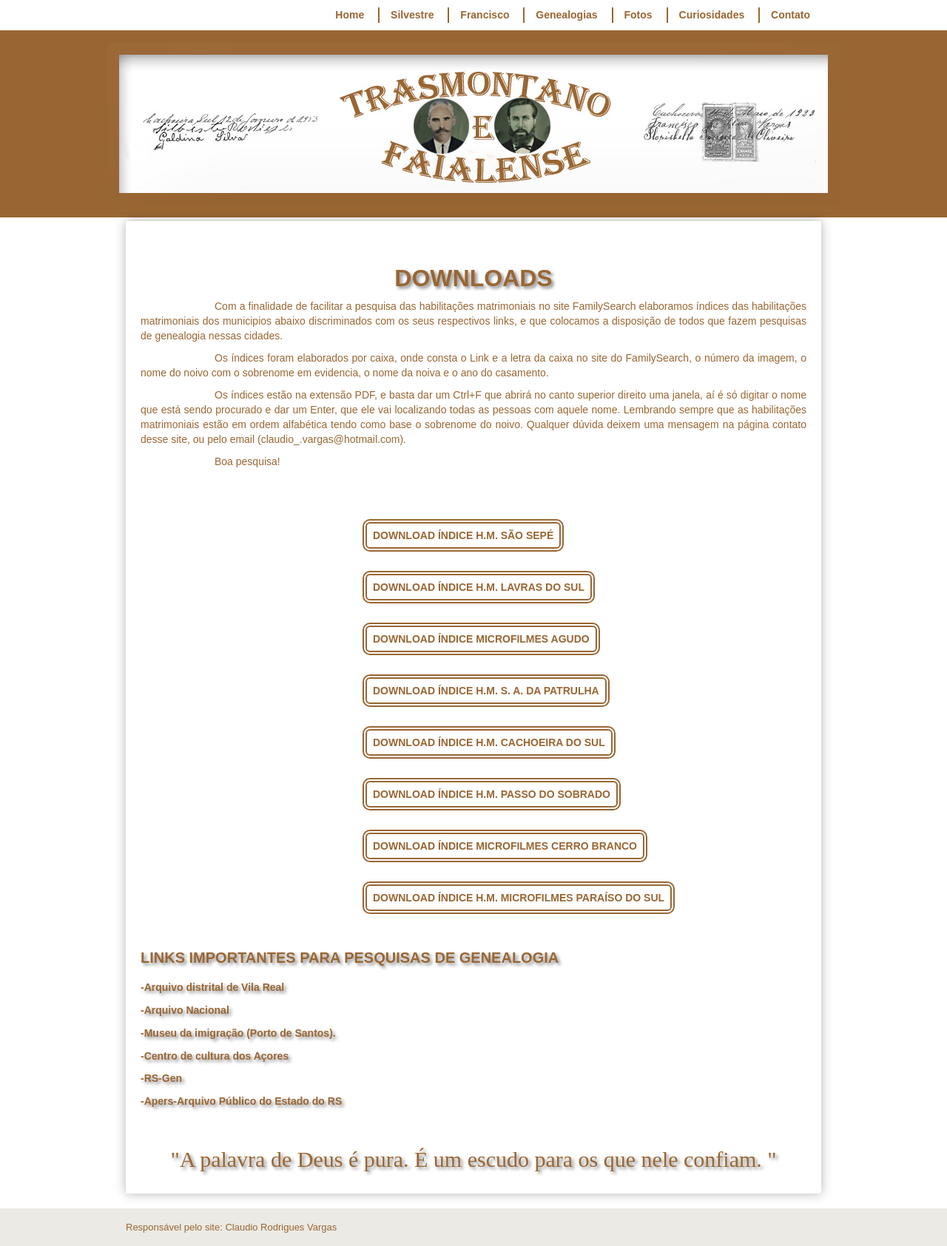
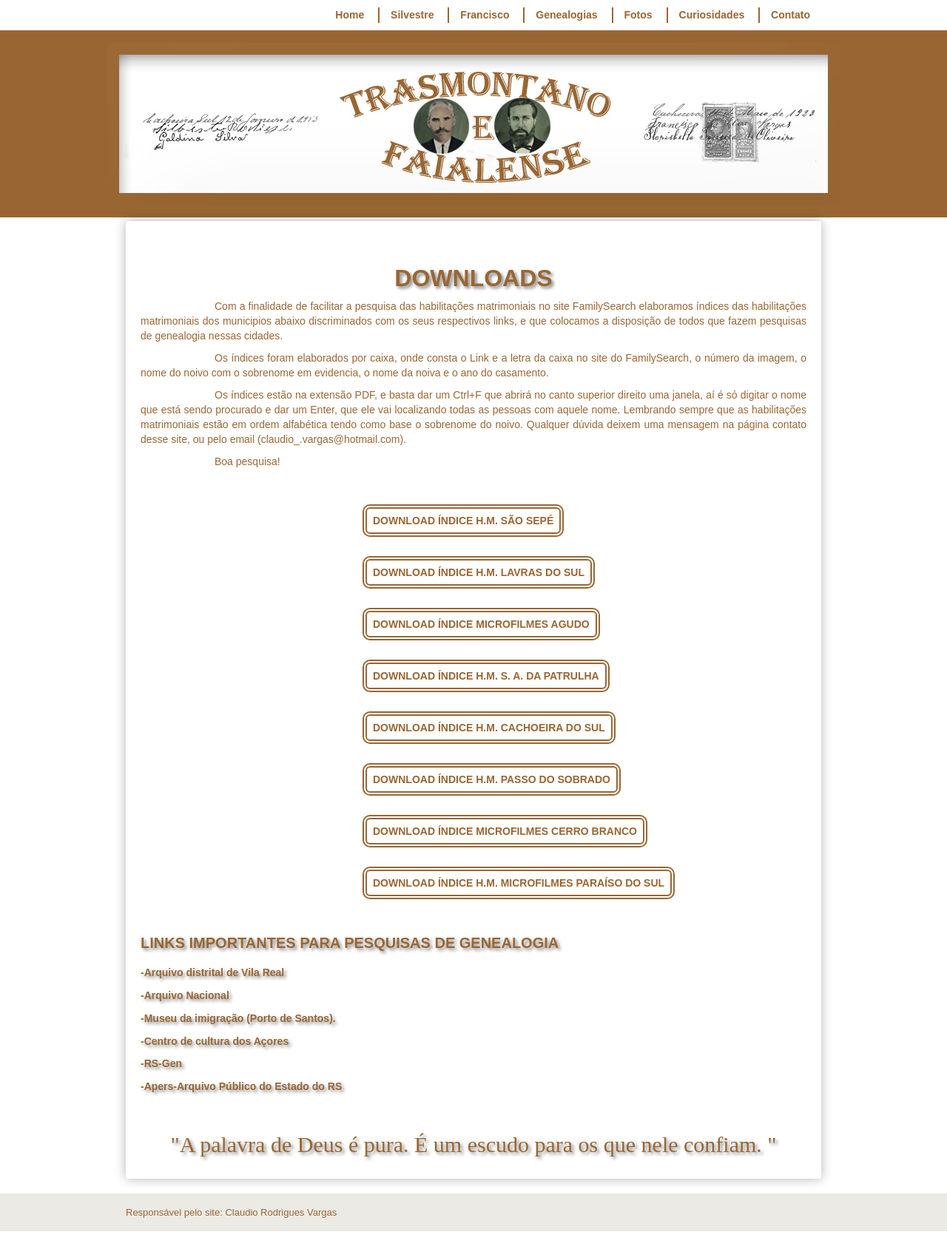
Before and after one commit to claudiovargas1955/claudiovargas1955.github.io, a Jekyll site: the page built from _pages/downloads.html, in a window 1280 px wide. Shown: the whole page at 74% size. Built offline with Jekyll 4.4.1, drawn with Linux system fonts in a browser that asks for light colours; some web fonts are replaced.

Commit message:
Update downloads.html

```diff
--- a/_pages/downloads.html
+++ b/_pages/downloads.html
@@ -148,7 +148,7 @@ noivo com o sobrenome em evidencia, o nome da noiva e o ano do casamento.
 que está sendo procurado e dar um Enter, que ele vai localizando todas as pessoas com aquele nome. Lembrando sempre que as habilitações
 matrimoniais estão em ordem alfabética tendo como base o sobrenome do noivo. Qualquer dúvida deixem uma mensagem na página contato desse
 site, ou pelo email (claudio_.vargas@hotmail.com).<br>
-<p style="text-indent:100px";/>Boa pesquisa! <br><br>
+<p style="text-indent:100px";/>Boa pesquisa! <br>
 
 
  <div id="indices">
```
